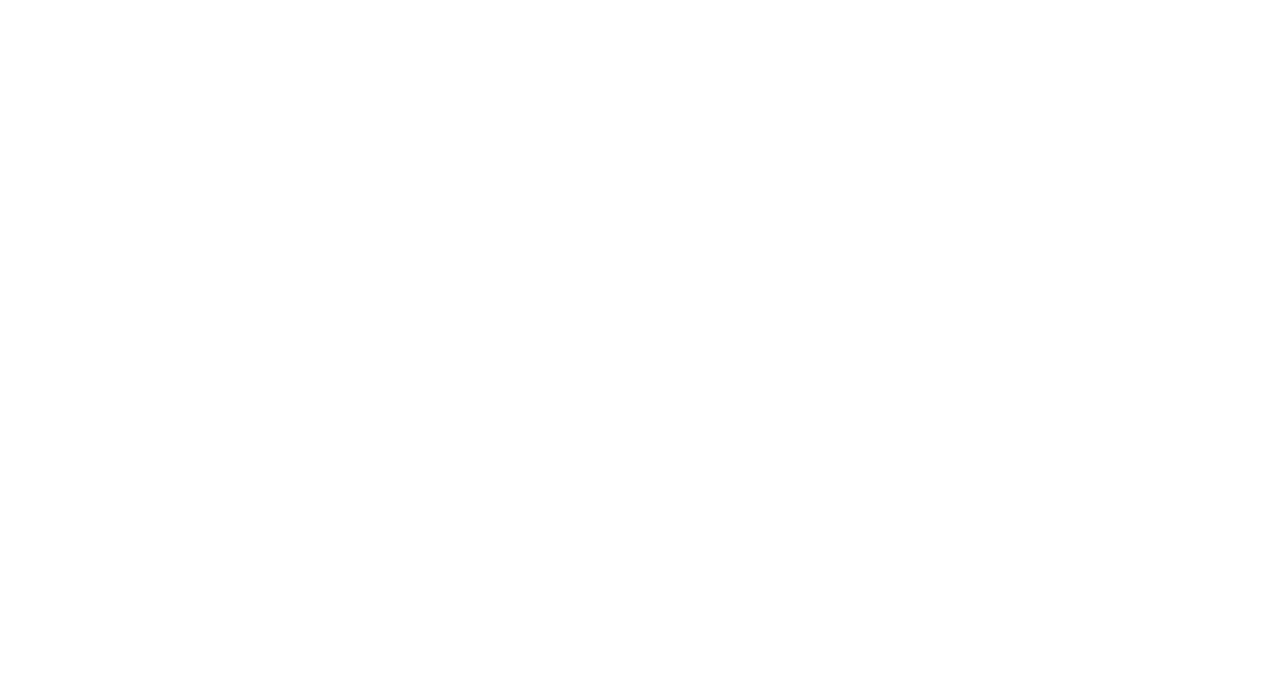
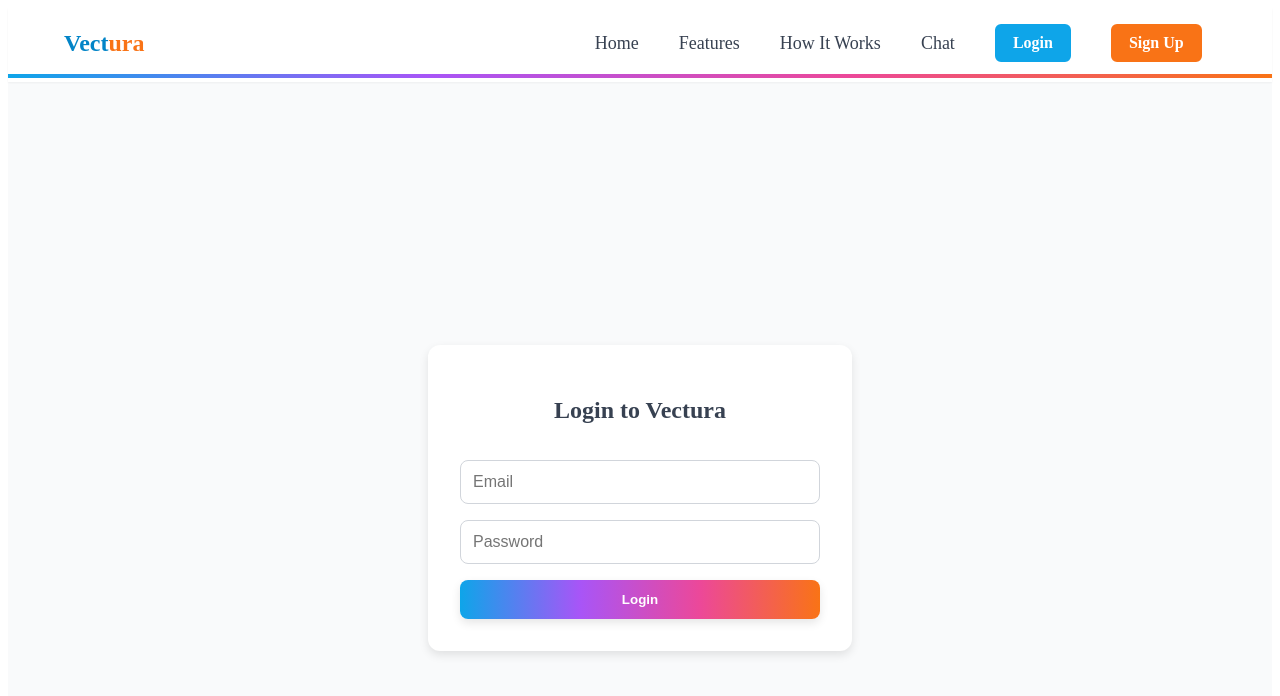
Before and after one commit to AananChopra/Vectura, a React (Vite) app in the folder frontend/: page /login in a window 1280 px wide. Before the commit this address had no page. Shown: the top 696 px of the page. Built offline with nearby package versions, Linux system fonts and the light colour scheme.

Commit message:
login done

```diff
--- a/frontend/src/Components/Header/Header.jsx
+++ b/frontend/src/Components/Header/Header.jsx
@@ -1,20 +1,28 @@
-import React, { useState } from 'react';
+import React, { useState, useEffect } from 'react';
 import { motion } from 'framer-motion';
 import { Menu, X } from 'lucide-react';
-import { Link } from 'react-router-dom';
+import { Link, useLocation } from 'react-router-dom';
 import './header.css';
 
 const Header = () => {
   const [isMenuOpen, setIsMenuOpen] = useState(false);
+  const location = useLocation();
+  const [key, setKey] = useState(0);
+
+  useEffect(() => {
+    setKey(prev => prev + 1);
+  }, [location]);
 
   return (
-    <header className="header">
-      <motion.div className="header-container"
-        initial={{ y: -100, opacity: 0 }} // Starts from above the screen
-        animate={{ y: 0, opacity: 1 }} // Moves into position when in view
-        viewport={{ once: true }} // Animates only once when it comes into view
-        transition={{ type: 'spring', stiffness: 80, delay: 0.3 }} // Smooth animation
+    <div>
+      <motion.header
+        key={key}
+        className="header"
+        initial={{ y: -100, opacity: 0 }}
+        animate={{ y: 0, opacity: 1 }}
+        transition={{ type: 'spring', stiffness: 80, delay: 0.3 }}
       >
+        <div className="header-container">
           {/* Logo */}
           <div className="logo-container">
             <Link to="/" className="logo-text">
@@ -22,12 +30,13 @@ const Header = () => {
             </Link>
           </div>
 
-        {/* Desktop Navigation Bar */}
+          {/* Desktop Navigation */}
           <nav className="nav-desktop">
             <Link to="/" className="nav-link">Home</Link>
             <Link to="/features" className="nav-link">Features</Link>
             <Link to="/how-it-works" className="nav-link">How It Works</Link>
             <Link to="/chat" className="nav-link">Chat</Link>
+            <Link to="/login" className="login-button">Login</Link> {/* ✅ Added Login */}
             <Link to="/SignUp" className="signup-button">Sign Up</Link>
           </nav>
 
@@ -35,7 +44,8 @@ const Header = () => {
           <button className="menu-button" onClick={() => setIsMenuOpen(!isMenuOpen)}>
             {isMenuOpen ? <X size={24} /> : <Menu size={24} />}
           </button>
-      </motion.div>
+        </div>
+      </motion.header>
 
       {/* Mobile Navigation */}
       {isMenuOpen && (
@@ -45,11 +55,12 @@ const Header = () => {
             <Link to="/features" className="nav-link" onClick={() => setIsMenuOpen(false)}>Features</Link>
             <Link to="/how-it-works" className="nav-link" onClick={() => setIsMenuOpen(false)}>How It Works</Link>
             <Link to="/chat" className="nav-link" onClick={() => setIsMenuOpen(false)}>Chat</Link>
+            <Link to="/login" className="login-button" onClick={() => setIsMenuOpen(false)}>Login</Link> {/* ✅ Added Login */}
             <Link to="/SignUp" className="signup-button" onClick={() => setIsMenuOpen(false)}>Sign Up</Link>
           </nav>
         </div>
       )}
-    </header>
+    </div>
   );
 };
 
--- a/frontend/src/Components/Header/header.css
+++ b/frontend/src/Components/Header/header.css
@@ -1,14 +1,14 @@
-/* Header base */
+/* ===== Header Base ===== */
 .header {
   width: 100%;
   background-color: white;
   box-shadow: 0 1px 2px rgba(0, 0, 0, 0.05);
   position: relative;
   z-index: 50;
-    border-bottom: 4px solid transparent; /* Placeholder for gradient */
+  border-bottom: 4px solid transparent;
 }
 
-  /* Gradient border under the header */
+/* Gradient Border Under Header */
 .header::after {
   content: '';
   position: absolute;
@@ -19,24 +19,23 @@
   background: linear-gradient(to right, #0ea5e9, #a855f7, #ec4899, #f97316);
 }
 
-  /* Header container */
+/* ===== Header Container ===== */
 .header-container {
-    max-width: 1280px;
-    margin: 0 auto;
+  max-width: 90%;
+  border: 2rem;
+  margin-left: 2rem;
+  margin-right: 2rem;
   padding: 1rem 1.5rem;
   display: flex;
   justify-content: space-between;
   align-items: center;
 }
 
-  /* Logo */
+/* ===== Logo ===== */
 .logo-text {
   font-size: 1.5rem;
   font-weight: bold;
   text-decoration: none;
-  }
-
-  .logo-text {
   color: #0284c7; /* Blue */
 }
 
@@ -44,7 +43,7 @@
   color: #f97316; /* Orange */
 }
 
-  /* Desktop nav */
+/* ===== Desktop Navigation ===== */
 .nav-desktop {
   display: none;
 }
@@ -57,35 +56,60 @@
   }
 }
 
-  /* Nav links */
+/* Nav Links */
 .nav-link {
   font-size: large;
-    color: #374151; /* Gray-700 */
+  color: #374151;
   text-decoration: none;
   font-weight: 500;
   transition: color 0.3s;
 }
 
 .nav-link:hover {
-    color: #0ea5e9; /* Blue hover */
+  color: #0ea5e9;
+}
+
+/* ===== Auth Buttons ===== */
+.auth-buttons {
+  display: flex;
+  gap: 12px;
+  margin-left: auto;
+}
+
+/* Login Button */
+.login-button {
+  padding: 8px 16px;
+  border: 2px solid #0ea5e9;
+  background-color: #0ea5e9;
+  color: white;
+  border-radius: 6px;
+  font-weight: 600;
+  transition: 0.2s;
+  text-decoration: none;
+}
+
+.login-button:hover {
+  background-color: #1295d2;
+  color: white;
 }
 
 /* Sign Up Button */
 .signup-button {
-    background-color: #0ea5e9;
+  padding: 8px 16px;
+  background-color: #f97316;
+  border: 2px solid #f97316;
   color: white;
-    padding: 0.5rem 1.25rem;
-    border-radius: 0.5rem;
+  border-radius: 6px;
+  font-weight: 600;
+  transition: 0.2s;
   text-decoration: none;
-    font-weight: 600;
-    transition: background-color 0.3s;
 }
 
 .signup-button:hover {
-    background-color: #0284c7;
+  background-color: #e56b00;
 }
 
-  /* Menu Button (mobile only) */
+/* ===== Mobile Navigation ===== */
 .menu-button {
   background: none;
   border: none;
@@ -98,7 +122,6 @@
   }
 }
 
-  /* Mobile nav */
 .mobile-nav {
   position: absolute;
   top: 4rem;
@@ -116,6 +139,14 @@
   gap: 1rem;
 }
 
+.mobile-nav .login-button,
+.mobile-nav .signup-button {
+  display: block;
+  width: 85%;
+  text-align: center;
+  margin-top: 10px;
+}
+
 @media (min-width: 768px) {
   .mobile-nav {
     display: none !important;
--- /dev/null
+++ b/frontend/src/Components/Login/Login.css
@@ -0,0 +1,75 @@
+/* ===== Login Container ===== */
+.login-container {
+    display: flex;
+    flex-direction: column;
+    align-items: center;
+    justify-content: center;
+    height: 100vh;
+    background-color: #f9fafb; /* Light gray background */
+    padding: 1rem;
+  }
+
+  /* ===== Login Form ===== */
+  .login-form {
+    display: flex;
+    flex-direction: column;
+    width: 100%;
+    max-width: 360px;
+    gap: 1rem;
+    background: white;
+    padding: 2rem;
+    border-radius: 0.75rem;
+    box-shadow: 0 4px 10px rgba(0, 0, 0, 0.1);
+  }
+
+  .login-form h2 {
+    text-align: center;
+    font-size: 1.5rem;
+    font-weight: 700;
+    color: #374151; /* Gray-700 */
+  }
+
+  /* ===== Input Fields ===== */
+  .login-form input {
+    padding: 0.75rem;
+    border: 1px solid #d1d5db; /* Gray-300 */
+    border-radius: 0.5rem;
+    font-size: 1rem;
+    transition: border-color 0.2s;
+  }
+
+  .login-form input:focus {
+    border-color: #0ea5e9;
+    outline: none;
+  }
+
+  .login-btn-primary {
+    background: linear-gradient(to right, #0ea5e9, #a855f7, #ec4899, #f97316);
+    color: white;
+    padding: 0.75rem;
+    border: none;
+    border-radius: 0.5rem;
+    font-weight: 600;
+    cursor: pointer;
+    transition: transform 0.2s ease, box-shadow 0.3s ease;
+    box-shadow: 0 4px 10px rgba(0, 0, 0, 0.1);
+  }
+
+  .login-btn-primary:hover {
+    transform: scale(1.03);
+    box-shadow: 0 6px 16px rgba(0, 0, 0, 0.15);
+  }
+
+  .login-btn-primary:disabled {
+    background: linear-gradient(135deg, #a5d8f3, #fbc89f); /* Muted blend */
+    cursor: not-allowed;
+    transform: none;
+    box-shadow: none;
+  }
+
+  /* ===== Error Message ===== */
+  .login-error {
+    color: #ef4444; /* Red-500 */
+    text-align: center;
+    font-weight: 500;
+  }
--- /dev/null
+++ b/frontend/src/Components/Login/Login.jsx
@@ -0,0 +1,130 @@
+import { useState } from "react";
+import { useNavigate } from "react-router-dom";
+import { motion } from "framer-motion";
+import "./login.css";
+
+// 🔐 Function to get CSRF token from cookies
+const getCookie = (name) => {
+  const cookieValue = document.cookie
+    .split("; ")
+    .find((row) => row.startsWith(name + "="))
+    ?.split("=")[1];
+  return cookieValue || "";
+};
+
+const Login = () => {
+  const [formData, setFormData] = useState({
+    email: "",
+    password: "",
+  });
+
+  const [error, setError] = useState("");
+  const [loading, setLoading] = useState(false);
+  const navigate = useNavigate();
+
+  // 🧠 Handle input changes
+  const handleChange = (e) => {
+    setFormData({ ...formData, [e.target.name]: e.target.value });
+  };
+
+  // 🚀 Handle form submission
+  const handleSubmit = async (e) => {
+    e.preventDefault();
+    setError("");
+    setLoading(true);
+
+    const { email, password } = formData;
+
+    if (!email || !password) {
+      setError("⚠ All fields are required!");
+      setLoading(false);
+      return;
+    }
+
+    try {
+      const csrfToken = getCookie("csrftoken");
+
+      const response = await fetch("http://localhost:8000/login/", {
+        method: "POST",
+        headers: {
+          "Content-Type": "application/json",
+          "X-CSRFToken": csrfToken,
+        },
+        credentials: "include",
+        body: JSON.stringify(formData),
+      });
+
+      const data = await response.json();
+
+      if (response.ok) {
+        // 🧾 Save token and user details
+        localStorage.setItem("token", data.token);
+        localStorage.setItem("user", JSON.stringify(data.user));
+
+        // 🧭 Navigate to home
+        navigate("/");
+        window.location.reload();
+      } else {
+        setError(data.error || "❌ Invalid credentials");
+      }
+    } catch (err) {
+      setError("❌ Something went wrong. Try again!");
+    } finally {
+      setLoading(false);
+    }
+  };
+
+  return (
+    <motion.div
+      className="login-container"
+      initial={{ opacity: 0, y: 50 }}
+      animate={{ opacity: 1, y: 0 }}
+      transition={{ duration: 0.6, ease: "easeOut" }}
+    >
+      <motion.form
+        onSubmit={handleSubmit}
+        className="login-form"
+        initial={{ opacity: 0, scale: 0.9 }}
+        whileInView={{ opacity: 1, scale: 1 }}
+        viewport={{ once: true }}
+        transition={{ duration: 0.5, ease: "easeInOut" }}
+      >
+        <h2>Login to Vectura</h2>
+
+        {error && <p className="login-error">{error}</p>}
+
+        <motion.input
+          type="email"
+          name="email"
+          placeholder="Email"
+          value={formData.email}
+          onChange={handleChange}
+          required
+          whileFocus={{ scale: 1.05, borderColor: "#50BFA5" }}
+        />
+
+        <motion.input
+          type="password"
+          name="password"
+          placeholder="Password"
+          value={formData.password}
+          onChange={handleChange}
+          required
+          whileFocus={{ scale: 1.05, borderColor: "#50BFA5" }}
+        />
+
+        <motion.button
+          type="submit"
+          className="login-btn-primary"
+          disabled={loading}
+          whileHover={{ scale: 1.05 }}
+          whileTap={{ scale: 0.95 }}
+        >
+          {loading ? "Logging in..." : "Login"}
+        </motion.button>
+      </motion.form>
+    </motion.div>
+  );
+};
+
+export default Login;
--- /dev/null
+++ b/frontend/src/Components/Pages/LoginPage.jsx
@@ -0,0 +1,13 @@
+import Login from "../Login/Login";
+import Header from "../Header/Header"
+
+function LoginPage(){
+    return(
+        <div>
+            <Header/>
+            <Login/>
+        </div>
+    )
+}
+
+export default LoginPage;
--- a/frontend/src/Routes/CustomRoutes.jsx
+++ b/frontend/src/Routes/CustomRoutes.jsx
@@ -1,6 +1,7 @@
 import { Route, Routes } from "react-router-dom";
 import Home from "../Components/Pages/Home";
 import SignupPage from "../Components/Pages/SignupPage";
+import LoginPage from "../Components/Pages/LoginPage";
 
 
 function CustomRoutes() {
@@ -9,6 +10,7 @@ function CustomRoutes() {
             <Route path="/" element={<Home />} />
             <Route path="/home" element={<Home />} />
             <Route path="/SignUp" element={<SignupPage/>} />
+            <Route path="/login" element={<LoginPage/>} />
         </Routes>
     );
 };
```
Also changed, not shown: frontend/src/Components/Signup/Signup.css (+39 -8 lines). Lines whose indentation alone changed are shown as unchanged.
